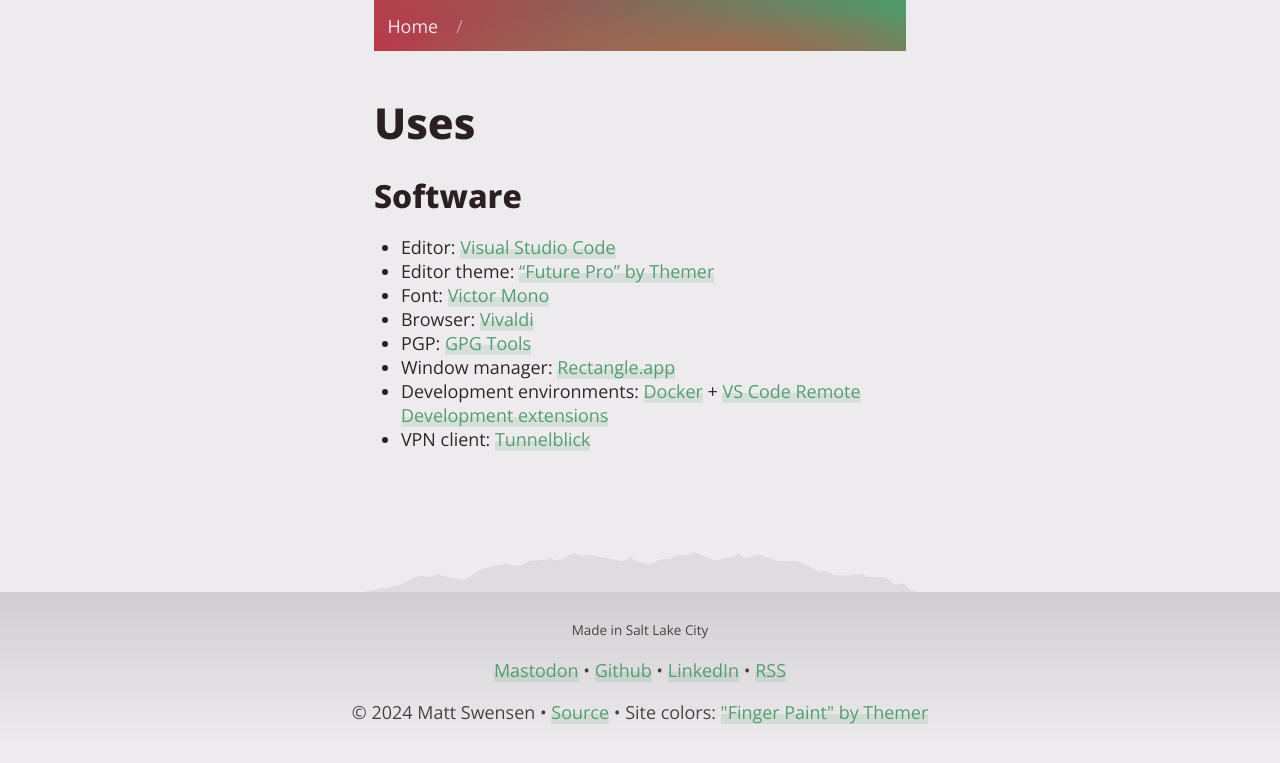
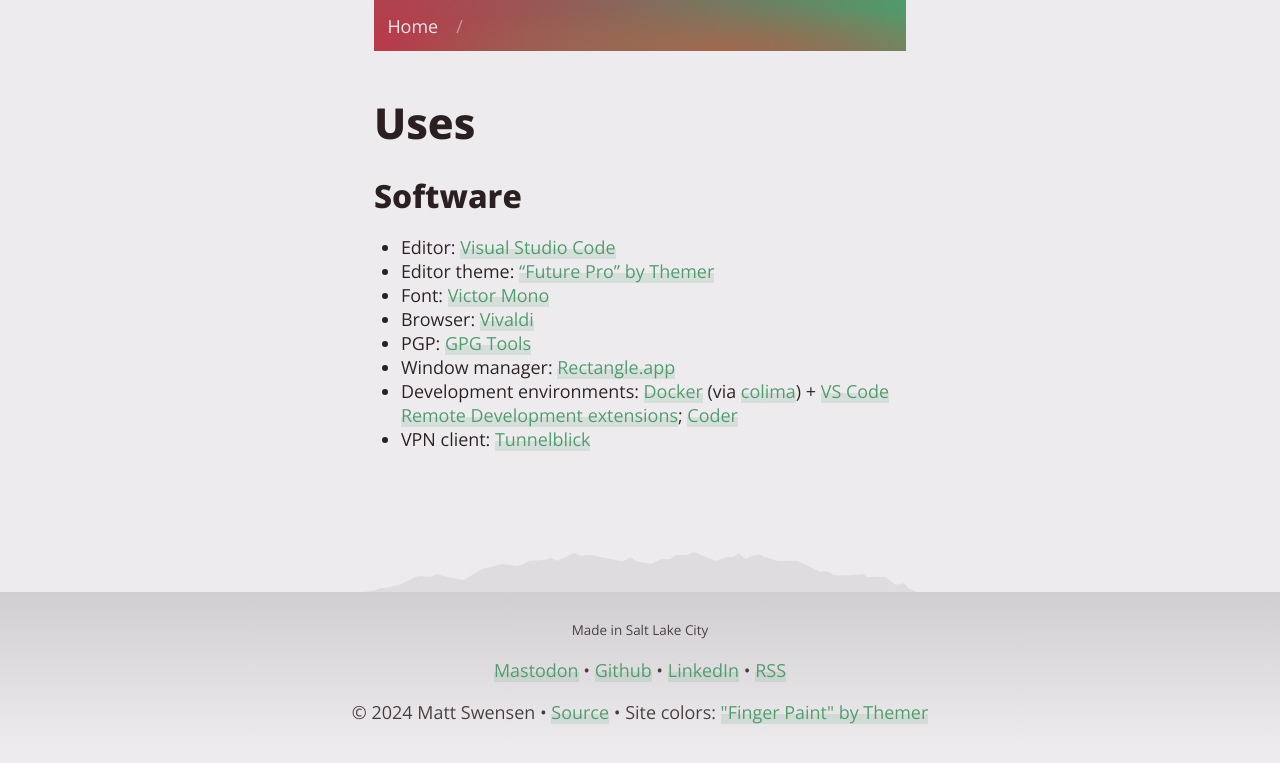
Before and after one commit to mjswensen/mjswensen.com, a Jekyll site: the page built from uses.md, in a window 1280 px wide. Shown: the top 763 px of the page. Built offline with Jekyll 4.4.1, drawn with Linux system fonts in a browser that asks for light colours.

Commit message:
Update dev environment uses

```diff
--- a/uses.md
+++ b/uses.md
@@ -17,5 +17,5 @@
 - Browser: [Vivaldi](https://vivaldi.com/)
 - PGP: [GPG Tools](https://gpgtools.org/)
 - Window manager: [Rectangle.app](https://rectangleapp.com/)
-- Development environments: [Docker](https://www.docker.com/) + [VS Code Remote Development extensions](https://marketplace.visualstudio.com/items?itemName=ms-vscode-remote.vscode-remote-extensionpack)
+- Development environments: [Docker](https://www.docker.com/) (via [colima](https://github.com/abiosoft/colima)) + [VS Code Remote Development extensions](https://marketplace.visualstudio.com/items?itemName=ms-vscode-remote.vscode-remote-extensionpack); [Coder](https://coder.com)
 - VPN client: [Tunnelblick](https://tunnelblick.net/)
```
